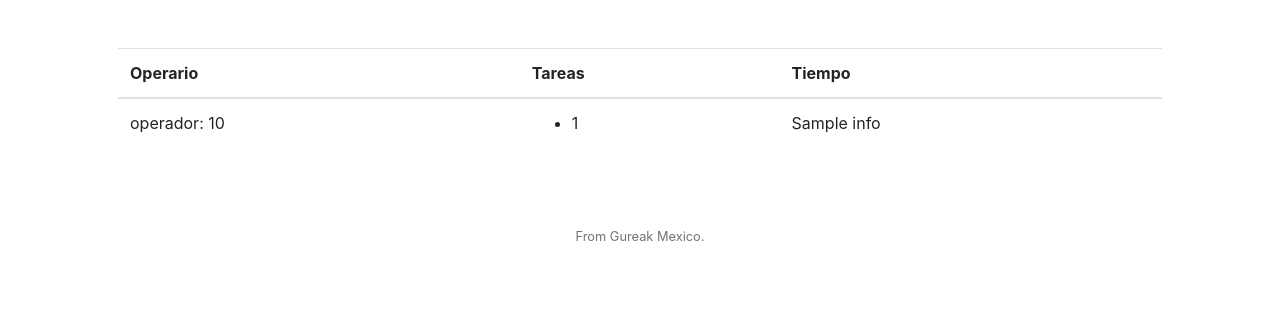
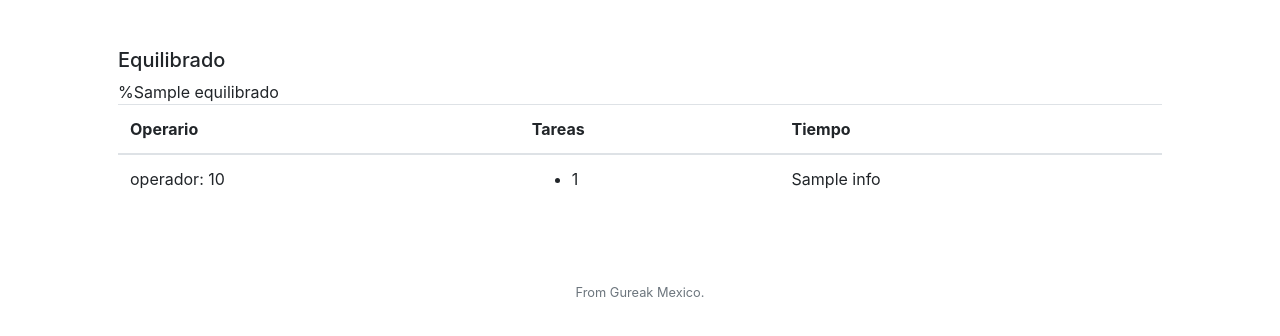
Before and after one commit to IvajAicrag/mtm-mx, a Flask app: template templates/results.html in a window 1280 px wide. Shown: the top 336 px of the page. Run offline with Flask 2, Linux system fonts and the light colour scheme; the template is opened without the code that fills it: most values are stand-ins (such as "Sample title", 1, 10 or a date in 2020); some libraries are stand-ins or nearby versions.

Commit message:
add equilibrado

```diff
--- a/application.py
+++ b/application.py
@@ -17,10 +17,19 @@ def index():
     else:
         values = []
         for key, val in request.form.items():
-            print(key)
             if key.startswith("e"):
-                print(key)
                 values.append(int(val))
         takt_time = float(request.form.get("takt_time"))
         op = shareOut(values,takt_time)
-        return render_template("results.html", op = op)
+        divisor = takt_time * (float(list(op.keys())[-1]) + 1)
+        numerator = 0
+
+        for v in (list(op.values())):
+            print(v[1])
+            numerator += v[1]
+
+        equilibrado = (numerator/divisor) * 100
+        print(numerator)
+        print(divisor)
+
+        return render_template("results.html", op = op, equilibrado = equilibrado)
--- a/templates/results.html
+++ b/templates/results.html
@@ -4,8 +4,13 @@
     Results
 {% endblock %}
 
+{% block script %}
+  <script src="../static/mtm.js"></script>
+{% endblock %}
+
 {% block main %}
-
+<h5>Equilibrado</h5>
+<span>%{{ equilibrado }}</span>
   <table class="table">
     <thead>
       <tr>
```
